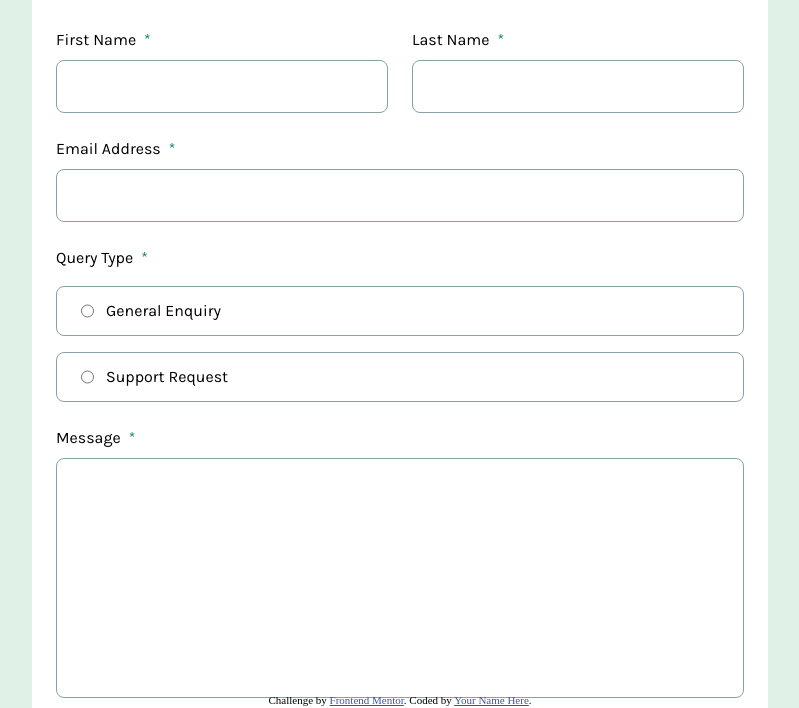
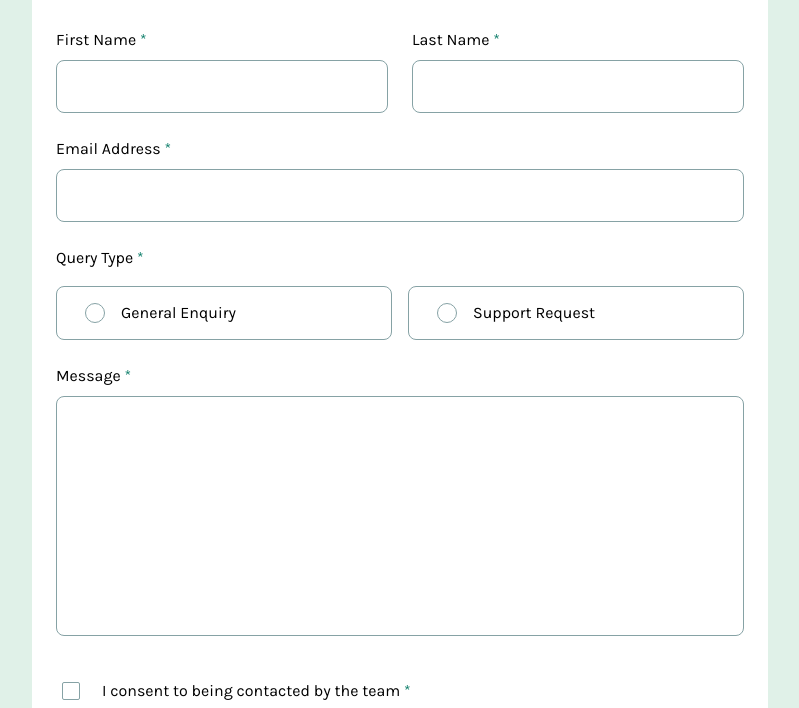
Before and after one commit to Joshk7/contact-form, a plain HTML site: page index.html in a window 1280 px wide. Shown: the part 92-800 px from the top of the page, without its empty margins (240-1039 px from the left). Drawn offline with Linux system fonts and the light colour scheme.

Commit message:
added styles for when radio buttons and checkbox is checked

```diff
--- a/index.html
+++ b/index.html
@@ -49,7 +49,7 @@
                                         <span
                                             class="required"
                                             aria-hidden="true"
-                                            >*</span
+                                            > *</span
                                         >
                                         <span class="sr">required</span>
                                     </label>
@@ -73,7 +73,7 @@
                                         <span
                                             class="required"
                                             aria-hidden="true"
-                                            >*</span
+                                            > *</span
                                         >
                                         <span class="sr">required</span>
                                     </label>
@@ -96,7 +96,7 @@
                                 <label for="email"
                                     >Email Address
                                     <span class="required" aria-hidden="true"
-                                        >*</span
+                                        > *</span
                                     >
                                     <span class="sr">required</span>
                                 </label>
@@ -116,13 +116,14 @@
                                 <legend>
                                     Query Type
                                     <span class="required" aria-hidden="true"
-                                        >*</span
+                                        > *</span
                                     >
                                     <span class="sr">required</span>
                                 </legend>
                                 <ul class="query__list">
                                     <li class="query__list--item">
                                         <input
+                                            class="query__button"
                                             id="general"
                                             type="radio"
                                             name="query"
@@ -135,6 +136,7 @@
                                     </li>
                                     <li class="query__list--item">
                                         <input
+                                            class="query__button"
                                             id="support"
                                             type="radio"
                                             name="query"
@@ -154,7 +156,7 @@
                                 <label for="message"
                                     >Message
                                     <span class="required" aria-hidden="true"
-                                        >*</span
+                                        > *</span
                                     >
                                     <span class="sr">required</span>
                                 </label>
@@ -176,6 +178,7 @@
                     <div class="column">
                         <div class="consent">
                             <input
+                                class="consent__check"
                                 id="consent"
                                 type="checkbox"
                                 name="consent"
@@ -184,6 +187,10 @@
                             />
                             <label for="consent">
                                 I consent to being contacted by the team
+                                <span class="required" aria-hidden="true"
+                                    > *</span
+                                >
+                                <span class="sr">required</span>
                             </label>
                         </div>
                         <span class="error invisible" id="error_consent">
@@ -200,13 +207,13 @@
                 </form>
             </section>
         </main>
-        <footer>
+        <!-- <footer>
             <div class="attribution">
                 Challenge by
                 <a href="https://www.frontendmentor.io?ref=challenge"
                     >Frontend Mentor</a
                 >. Coded by <a href="#">Your Name Here</a>.
             </div>
-        </footer>
+        </footer> -->
     </body>
 </html>
--- a/style.css
+++ b/style.css
@@ -56,6 +56,10 @@ h6 {
     --body-small: normal 1rem/1.5 "Karla";
 }
 
+:focus {
+    outline-color: var(--green-600);
+}
+
 html {
     height: 100%;
     background: var(--green-200);
@@ -66,7 +70,6 @@ body {
 }
 
 main {
-    height: 100%;
     padding: 2rem 1rem;
     display: flex;
     flex-direction: column;
@@ -87,6 +90,11 @@ form {
     display: flex;
     flex-direction: column;
     gap: 2.5rem;
+}
+
+input,
+label {
+    cursor: pointer;
 }
 
 .info {
@@ -122,15 +130,13 @@ h1 {
 
 label {
     font: var(--body-small);
-    display: flex;
-    gap: 0.5rem;
 }
 
 .required {
     color: var(--green-600);
 }
 
-input[type=text] {
+input[type="text"] {
     min-width: 0;
     width: 100%;
     padding: 0.75rem 1.5rem;
@@ -145,27 +151,50 @@ fieldset {
 
 legend {
     font: var(--body-small);
-    display: flex;
-    gap: 0.5rem;
     margin-block-end: 1rem;
 }
 
-ul {
+.query__list {
     list-style: none;
     display: flex;
     flex-direction: column;
     gap: 1rem;
 }
 
-li {
+.query__list--item {
+    width: 100%;
     border: 1px solid var(--gray-500);
     border-radius: 0.5rem;
     padding: 0.75rem 1.5rem;
     display: flex;
+    align-items: center;
     gap: 0.75rem;
 }
 
+.query__list--item:has(.query__button:checked) {
+    background: var(--green-200);
+    border-color: var(--green-600);
+}
+
+.query__button {
+    appearance: none;
+    flex-shrink: 0;
+    width: 1.25rem;
+    height: 1.25rem;
+    margin: 0.25rem;
+    border: 1px solid var(--gray-500);
+    border-radius: 100%;
+}
+
+.query__button:checked {
+    background-image: url("./assets/images/icon-radio-selected.svg");
+    background-repeat: no-repeat;
+    background-position: center;
+    border: none;
+}
+
 .message {
+    font: var(--body-medium);
     resize: none;
     padding: 0.75rem 1.5rem;
     height: 15rem;
@@ -175,7 +204,24 @@ li {
 
 .consent {
     display: flex;
+    align-items: center;
     gap: 1rem;
+}
+
+.consent__check {
+    appearance: none;
+    flex-shrink: 0;
+    width: 1.125rem;
+    height: 1.125rem;
+    margin: 0.375rem;
+    border: 1px solid var(--gray-500);
+    border-radius: 0.125rem;
+}
+
+.consent__check:checked {
+    background-image: url("./assets/images/icon-checkbox-check.svg");
+    background-position: center;
+    border: none;
 }
 
 .submit {
@@ -185,6 +231,10 @@ li {
     font: var(--body-medium-bold);
     background: var(--green-600);
     color: var(--white);
+}
+
+input:hover {
+    border-color: var(--green-600);
 }
 
 footer {
@@ -220,6 +270,10 @@ footer {
     .name {
         flex-direction: row;
     }
+
+    .query__list {
+        flex-direction: row;
+    }
 }
 
 @media screen and (min-width: 48rem) {
```
